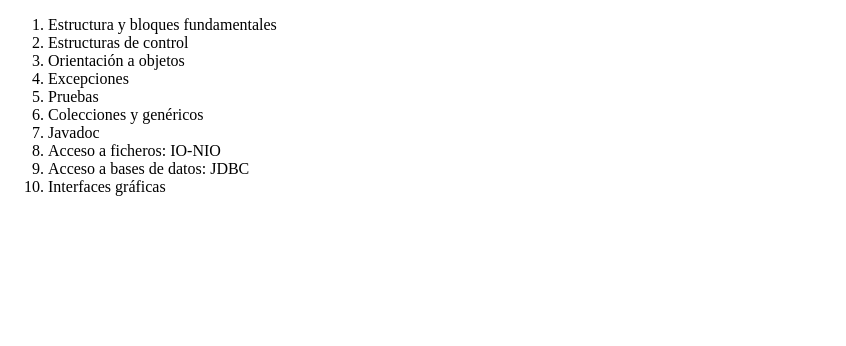
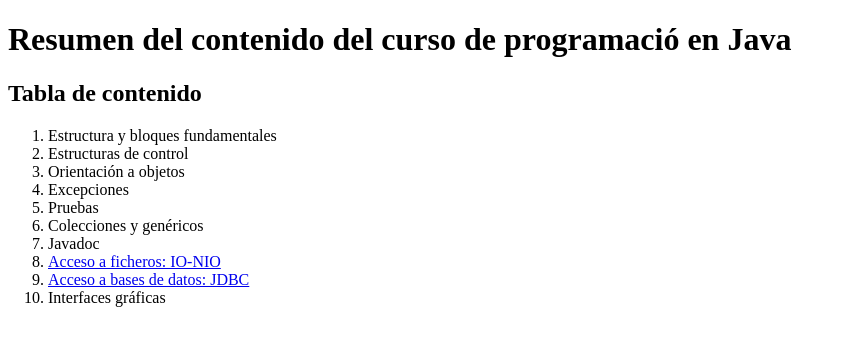
Before and after one commit to AlvAnton/Resumen-ProgramacionJava, a plain HTML site: page index.html in a window 1280 px wide. Shown: the whole page, without its empty margins (0-846 px from the left). Drawn offline with Linux system fonts and the light colour scheme.

Commit message:
Haciendo un commit de la rama 2

```diff
--- a/index.html
+++ b/index.html
@@ -9,6 +9,8 @@
     <title>Contenidos</title>
 </head>
 <body>
+    <h1>Resumen del contenido del curso de programació en Java</h1>
+    <h2>Tabla de contenido</h2>
     <ol>
         <li>Estructura y bloques fundamentales</li>
         <li>Estructuras de control</li>
@@ -17,8 +19,8 @@
         <li>Pruebas</li>
         <li>Colecciones y genéricos</li>
         <li>Javadoc</li>
-        <li>Acceso a ficheros: IO-NIO</li>
-        <li>Acceso a bases de datos: JDBC</li>
+        <li><a href="ficheros.html">Acceso a ficheros: IO-NIO</a></li>
+        <li><a href="JDBC.html">Acceso a bases de datos: JDBC</a></li>
         <li>Interfaces gráficas</li>
     </ol>
 </body>
```
